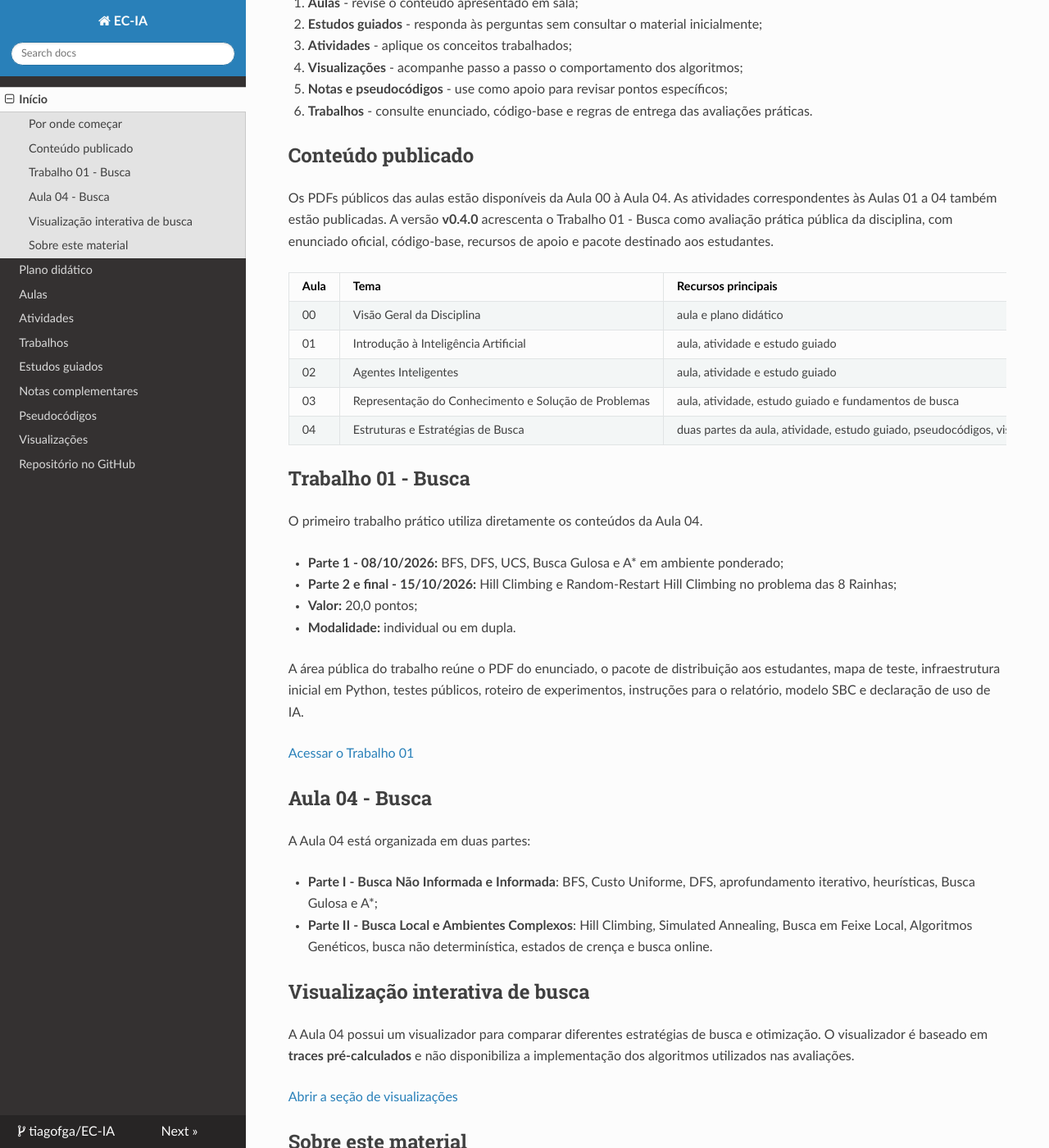
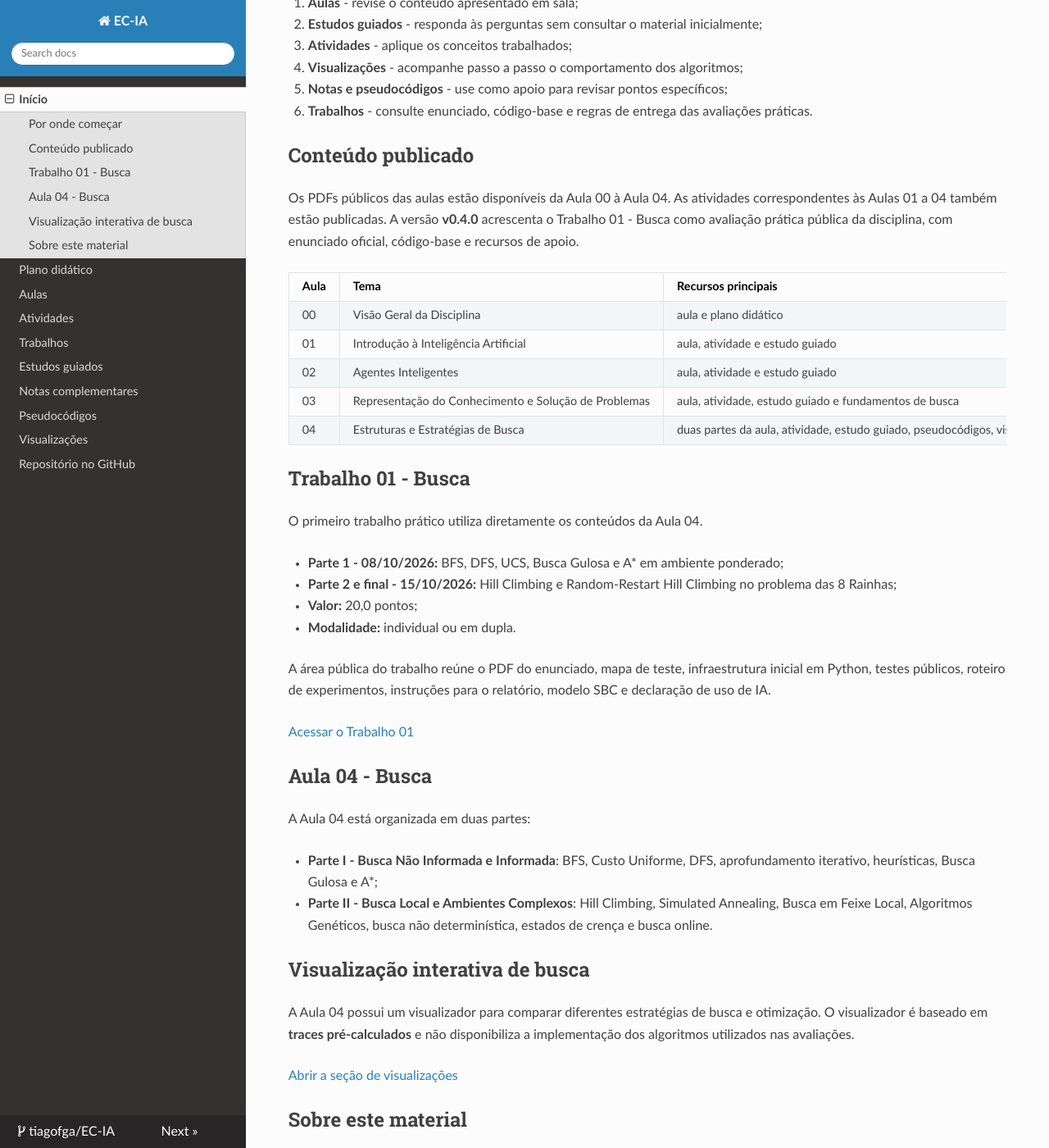
Before and after one commit to tiagofga/EC-IA, an MkDocs documentation site: the page built from docs/index.md, in a window 1280 px wide and 1400 px high, scrolled down 487 px. Shown: the whole window at 82% size. Built offline with MkDocs 1.6.1, drawn with Linux system fonts in a browser that asks for light colours; nearby versions of some CDN libraries.

Commit message:
fix(release): remove duplicated student zip

```diff
--- a/docs/index.md
+++ b/docs/index.md
@@ -19,7 +19,7 @@ Se você está acompanhando a disciplina durante o semestre, use esta sequência
 
 ## Conteúdo publicado
 
-Os PDFs públicos das aulas estão disponíveis da Aula 00 à Aula 04. As atividades correspondentes às Aulas 01 a 04 também estão publicadas. A versão **v0.4.0** acrescenta o Trabalho 01 - Busca como avaliação prática pública da disciplina, com enunciado oficial, código-base, recursos de apoio e pacote destinado aos estudantes.
+Os PDFs públicos das aulas estão disponíveis da Aula 00 à Aula 04. As atividades correspondentes às Aulas 01 a 04 também estão publicadas. A versão **v0.4.0** acrescenta o Trabalho 01 - Busca como avaliação prática pública da disciplina, com enunciado oficial, código-base e recursos de apoio.
 
 | Aula | Tema | Recursos principais |
 |---|---|---|
@@ -38,7 +38,7 @@ O primeiro trabalho prático utiliza diretamente os conteúdos da Aula 04.
 - **Valor:** 20,0 pontos;
 - **Modalidade:** individual ou em dupla.
 
-A área pública do trabalho reúne o PDF do enunciado, o pacote de distribuição aos estudantes, mapa de teste, infraestrutura inicial em Python, testes públicos, roteiro de experimentos, instruções para o relatório, modelo SBC e declaração de uso de IA.
+A área pública do trabalho reúne o PDF do enunciado, mapa de teste, infraestrutura inicial em Python, testes públicos, roteiro de experimentos, instruções para o relatório, modelo SBC e declaração de uso de IA.
 
 [Acessar o Trabalho 01](trabalhos/)
 
```
Also changed, not shown: CHANGELOG.md (+3 -3 lines), README.md (+2 -2 lines), docs/trabalhos/index.md (+1 -2 lines), trabalhos/01-busca/README.md (+2 -2 lines), 2 other files.
